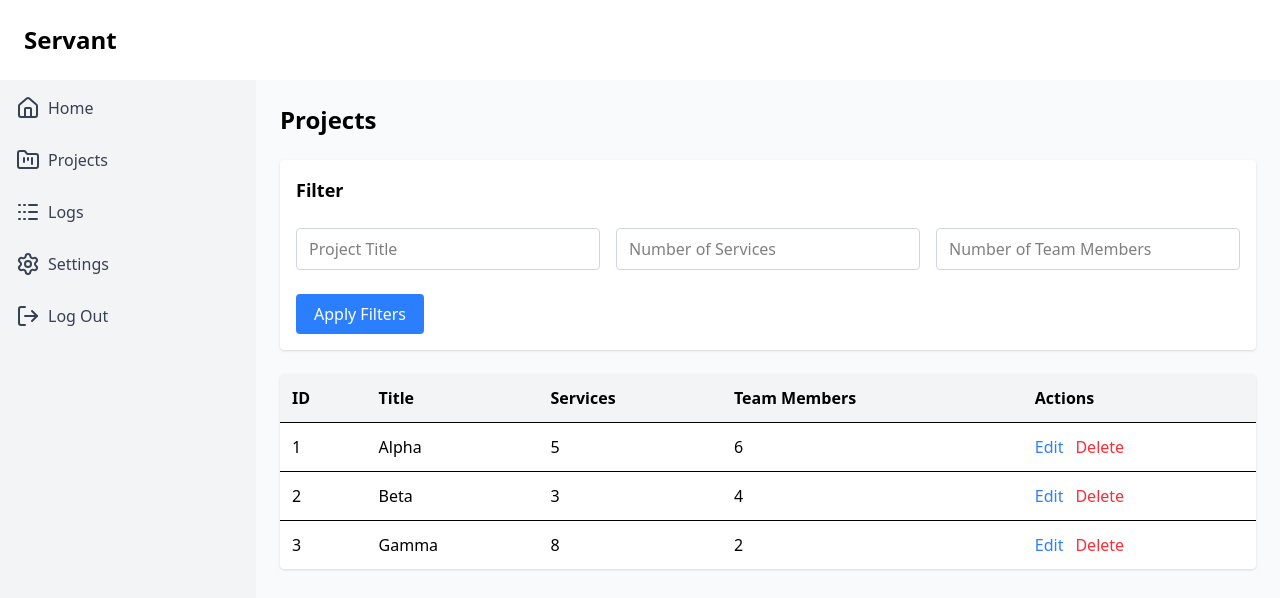
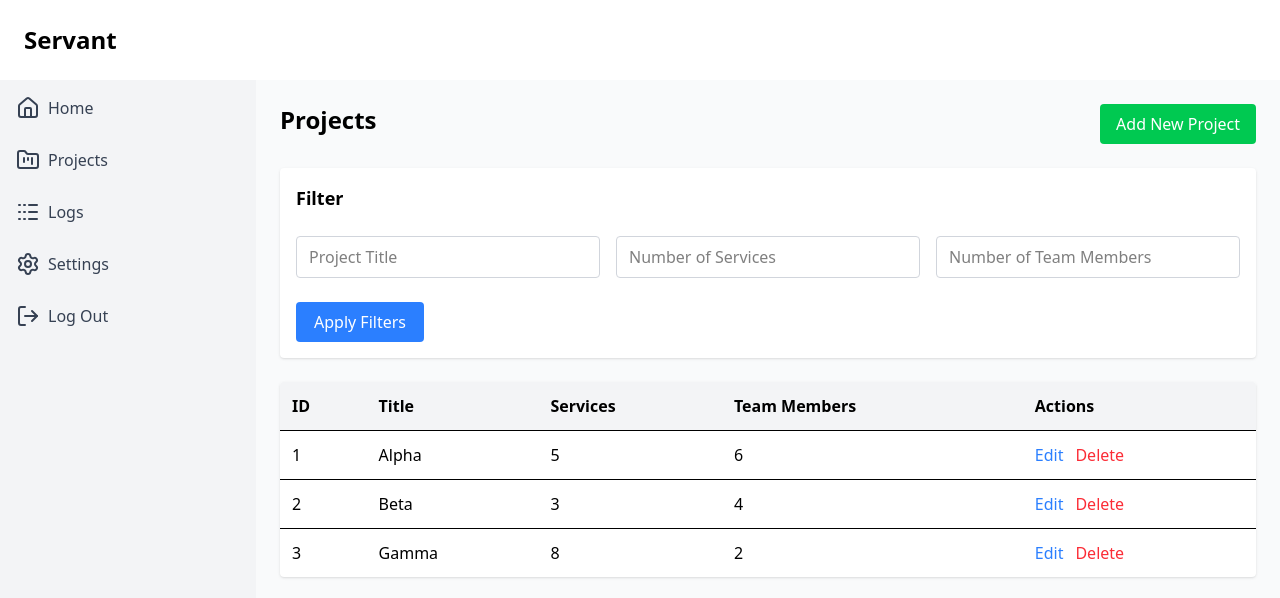
Before and after one commit to Yoni190/servant, a React app in the folder frontend/: page /projects in a window 1280 px wide. Shown: the top 598 px of the page. Built offline with nearby package versions, Linux system fonts and the light colour scheme; the HTML template or start-up script is replaced by a standard one.

Commit message:
Added Add New Project button

```diff
--- a/frontend/src/pages/Projects.jsx
+++ b/frontend/src/pages/Projects.jsx
@@ -15,7 +15,15 @@ const Projects = () => {
       <div className="flex flex-1">
         <Sidebar />
         <main className="flex-1 p-6 bg-gray-50 space-y-6">
+
+            {/* Title */}
+            <div className='flex justify-between'>
                 <h1 className='text-2xl font-semibold'>Projects</h1>
+                <button className='bg-green-500 text-white px-4 py-2 rounded hover:bg-green-600'>Add New Project</button>
+            </div>
+
+            {/* Body */}
+            <div className='space-y-6'>
                 <div className="bg-white rounded shadow p-4 ">
                     <h2 className='text-lg font-semibold'>Filter</h2>
                     <form action="#" className='grid grid-cols-1 md:grid-cols-3 gap-4 mt-4'>
@@ -69,6 +77,7 @@ const Projects = () => {
                         ))}
                     </tbody>
                 </table>
+            </div>
         </main>
       </div>
     </div>
```
Lines whose indentation alone changed are shown as unchanged.
